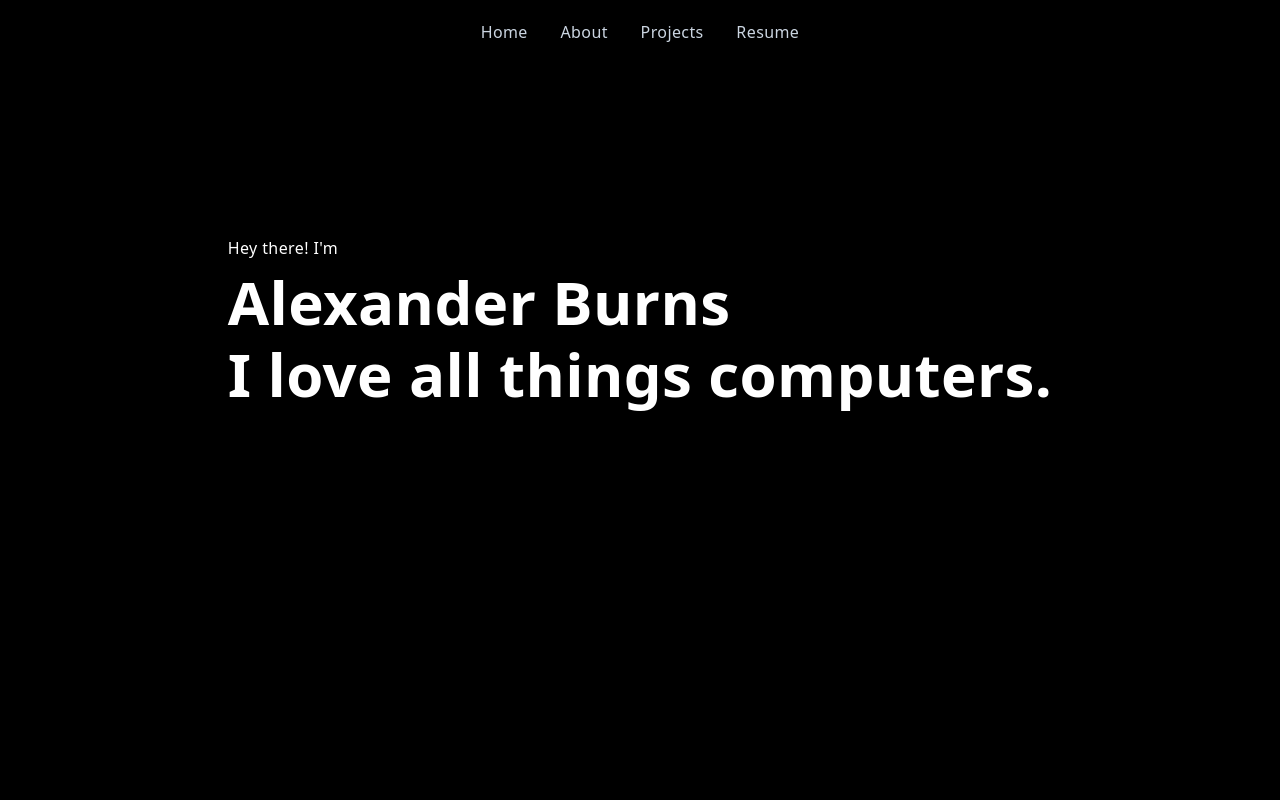
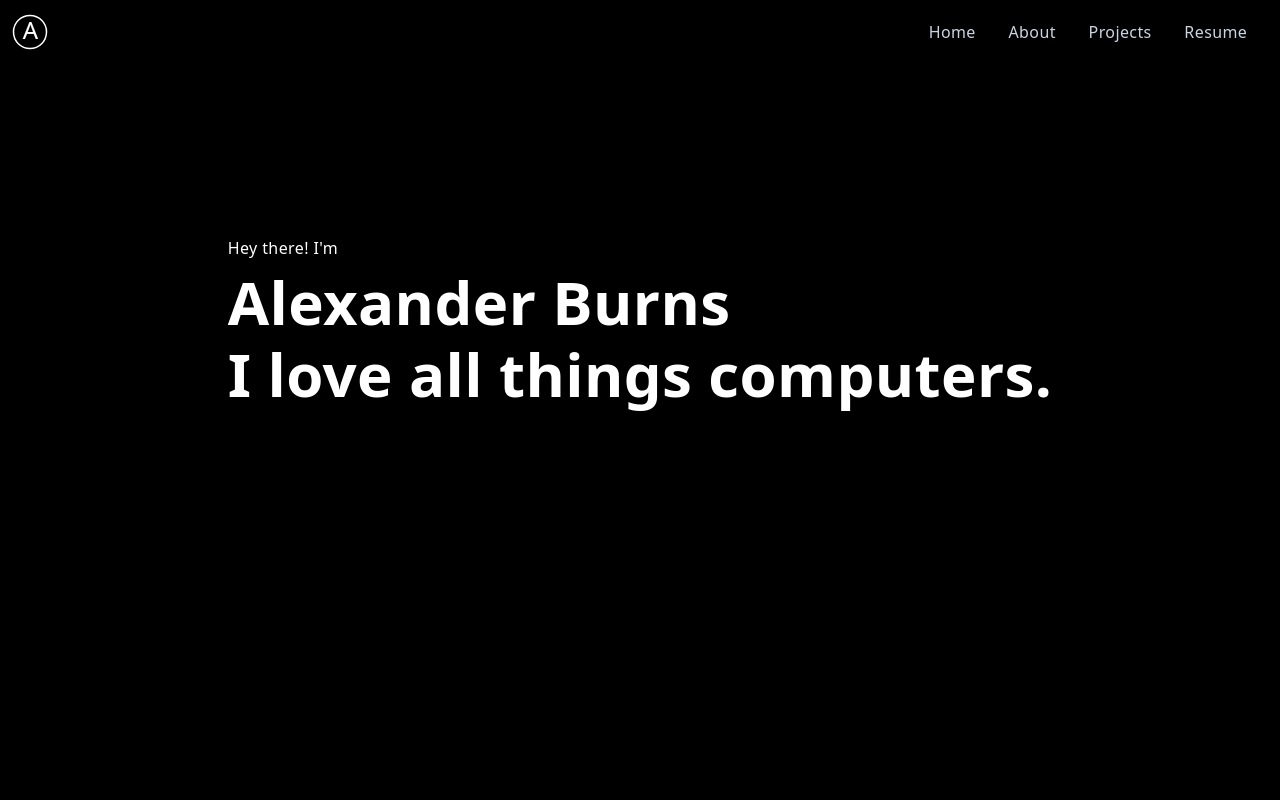
Before and after one commit to Jharopa/personal-site, a Next.js app: page / in a window 1280 px wide. Shown: the top 800 px of the page. Built offline with nearby package versions, Linux system fonts and the light colour scheme; no server answers.

Commit message:
Added SVG Logo
Added SVG Logo and moved framer motion animation to Header component.

```diff
--- a/src/components/Header.tsx
+++ b/src/components/Header.tsx
@@ -1,9 +1,37 @@
 import NavLink from './NavLink';
+import { motion } from 'framer-motion';
 
 const Header = () => {
   return (
     <>
-      <header className="fixed top-0 z-[100] flex h-16 w-screen items-center justify-center bg-[#000000]">
+      <motion.header
+        initial={{ opacity: 0 }}
+        animate={{ opacity: 1 }}
+        transition={{ duration: 1.0, delay: 1.4 }}
+        className="fixed top-0 z-[100] flex h-16 w-screen items-center justify-between bg-[#000000]"
+      >
+        <NavLink href="/">
+          <svg
+            viewBox="0 0 24 24"
+            xmlns="http://www.w3.org/2000/svg"
+            className="ml-3 w-9 hover:fill-slate-800"
+          >
+            <circle r="11" cx="12" cy="12" stroke="white" strokeWidth="1" />
+            <text
+              x="50%"
+              y="50%"
+              textAnchor="middle"
+              fill="white"
+              stroke="white"
+              strokeWidth=".1"
+              dx=".03em"
+              dy=".3em"
+            >
+              A
+            </text>
+          </svg>
+        </NavLink>
+
         <nav>
           <div className="flex h-16 w-96 items-center justify-evenly">
             <NavLink href="/">Home</NavLink>
@@ -12,7 +40,7 @@ const Header = () => {
             <NavLink href="https://github.com/Jharopa">Resume</NavLink>
           </div>
         </nav>
-      </header>
+      </motion.header>
     </>
   );
 };
--- a/src/components/Hero.tsx
+++ b/src/components/Hero.tsx
@@ -10,7 +10,7 @@ const Hero = () => {
         transition={{ duration: 1.2 }}
         className="flex h-2/3 flex-col justify-center"
       >
-        <p className="pb-3">Hey there! I'm</p>
+        <p className="pb-3">Hey there! I&apos;m</p>
         <h1 className="pb-3 text-6xl">Alexander Burns</h1>
         <h1 className="text-6xl">I love all things computers.</h1>
       </motion.div>
--- a/src/components/NavLink.tsx
+++ b/src/components/NavLink.tsx
@@ -1,4 +1,3 @@
-import { motion } from 'framer-motion';
 import Link from 'next/link';
 
 interface NavLinkProps {
@@ -15,28 +14,15 @@ const NavLink = ({ href, children }: NavLinkProps) => {
   if (isInternal || isAnchor) {
     return (
       <Link href={href}>
-        <motion.a
-          initial={{ opacity: 0 }}
-          animate={{ opacity: 1 }}
-          transition={{ duration: 1.0, delay: 1.4 }}
-          className={className}
-        >
-          {children}
-        </motion.a>
+        <a className={className}>{children}</a>
       </Link>
     );
   }
 
   return (
-    <motion.a
-      href={href}
-      initial={{ opacity: 0 }}
-      animate={{ opacity: 1 }}
-      transition={{ duration: 1.0, delay: 1.4 }}
-      className={className}
-    >
+    <a href={href} className={className}>
       {children}
-    </motion.a>
+    </a>
   );
 };
 
--- a/src/pages/projects.tsx
+++ b/src/pages/projects.tsx
@@ -1,6 +1,6 @@
 import PageTitle from 'components/PageTitle';
 
-const Home = () => {
+const Projects = () => {
   return (
     <>
       <PageTitle title="Projects" />
@@ -8,4 +8,4 @@ const Home = () => {
   );
 };
 
-export default Home;
+export default Projects;
```
Also changed, not shown: 1 other file (tests, documents, lock files or other folders).
